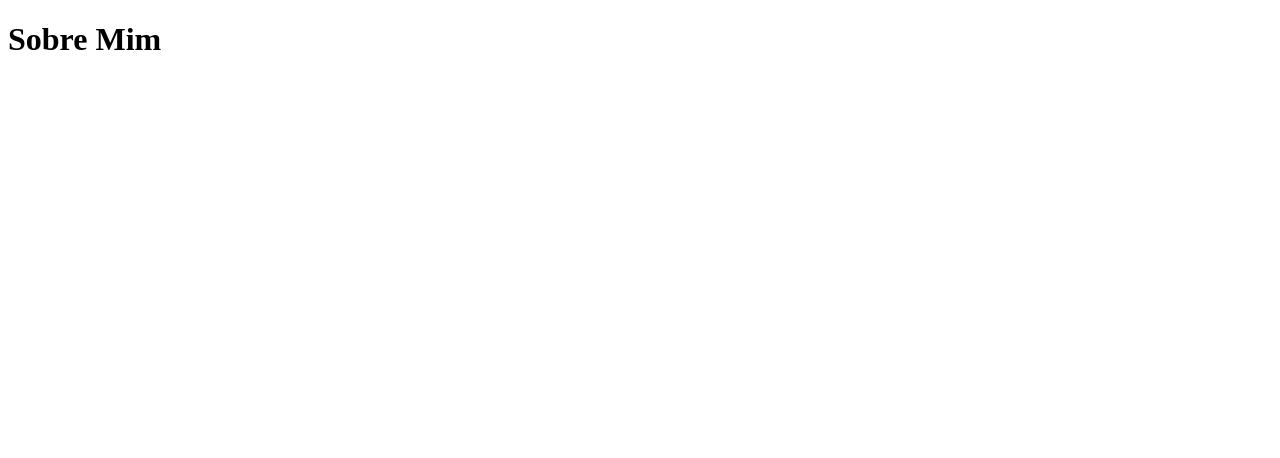
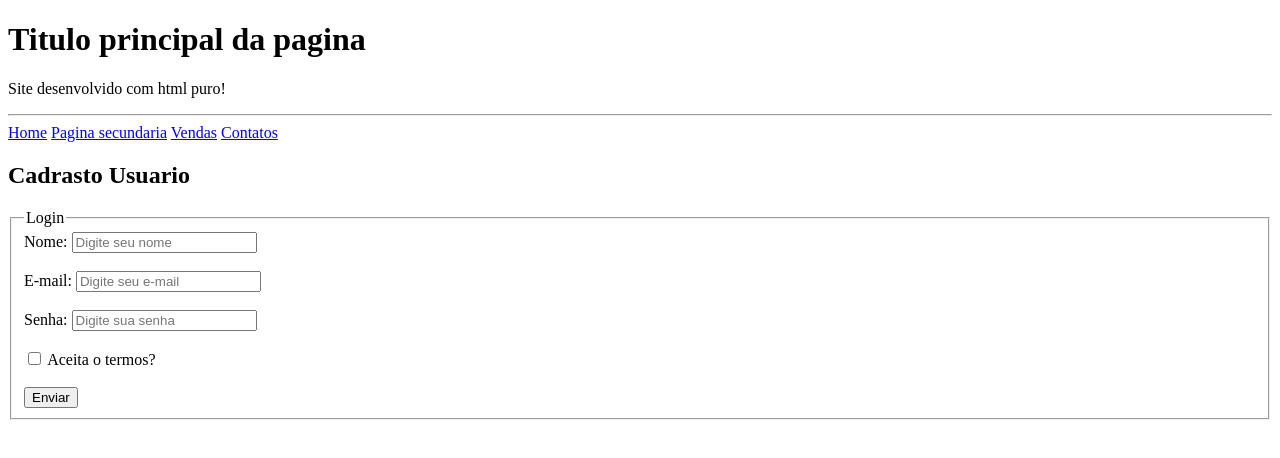
Before and after one commit to BrennoAlenkar/projeto-html-css, a plain HTML site: page page02.html in a window 1280 px wide. Drawn offline with Linux system fonts and the light colour scheme.

Commit message:
Formularios

```diff
--- a/page02.html
+++ b/page02.html
@@ -6,6 +6,39 @@
     <title>Sobre Mim</title>
 </head>
 <body>
-    <h1>Sobre Mim</h1>
+    <header>
+        <h1>Titulo principal da pagina</h1>
+        <p>Site desenvolvido com html puro!</p>
+        <hr>
+        <nav>
+            <a href="index.html" target="_blank">Home</a>
+            <a href="#">Pagina secundaria</a>
+            <a href="#">Vendas</a>
+            <a href="#">Contatos</a>
+        </nav>
+    </header>
+    <main>
+        <section>
+            <h2>Cadrasto Usuario</h2>
+            <fieldset>
+                <legend>Login</legend>
+            <form action="">
+                <label for="nome-usuario">Nome:</label>
+                <input placeholder="Digite seu nome" type="text" id="nome-usuario" required>
+                <br><br>
+                <label for="email-usuario">E-mail:</label>
+                <input placeholder="Digite seu e-mail" type="email" name="" id="email-usuario" required>
+                <br><br>
+                <label for="senha-usuario">Senha:</label>
+                <input placeholder="Digite sua senha" type="password" name="senha" id="senha-usuario" required>
+                <br><br>
+                <input type="checkbox" name="validacao" id="check" required>
+                <label for="check">Aceita o termos?</label>
+                <br> <br>
+                <input type="submit" value="Enviar">
+            </form>
+        </fieldset>
+        </section>
+    </main>
 </body>
 </html>
```
